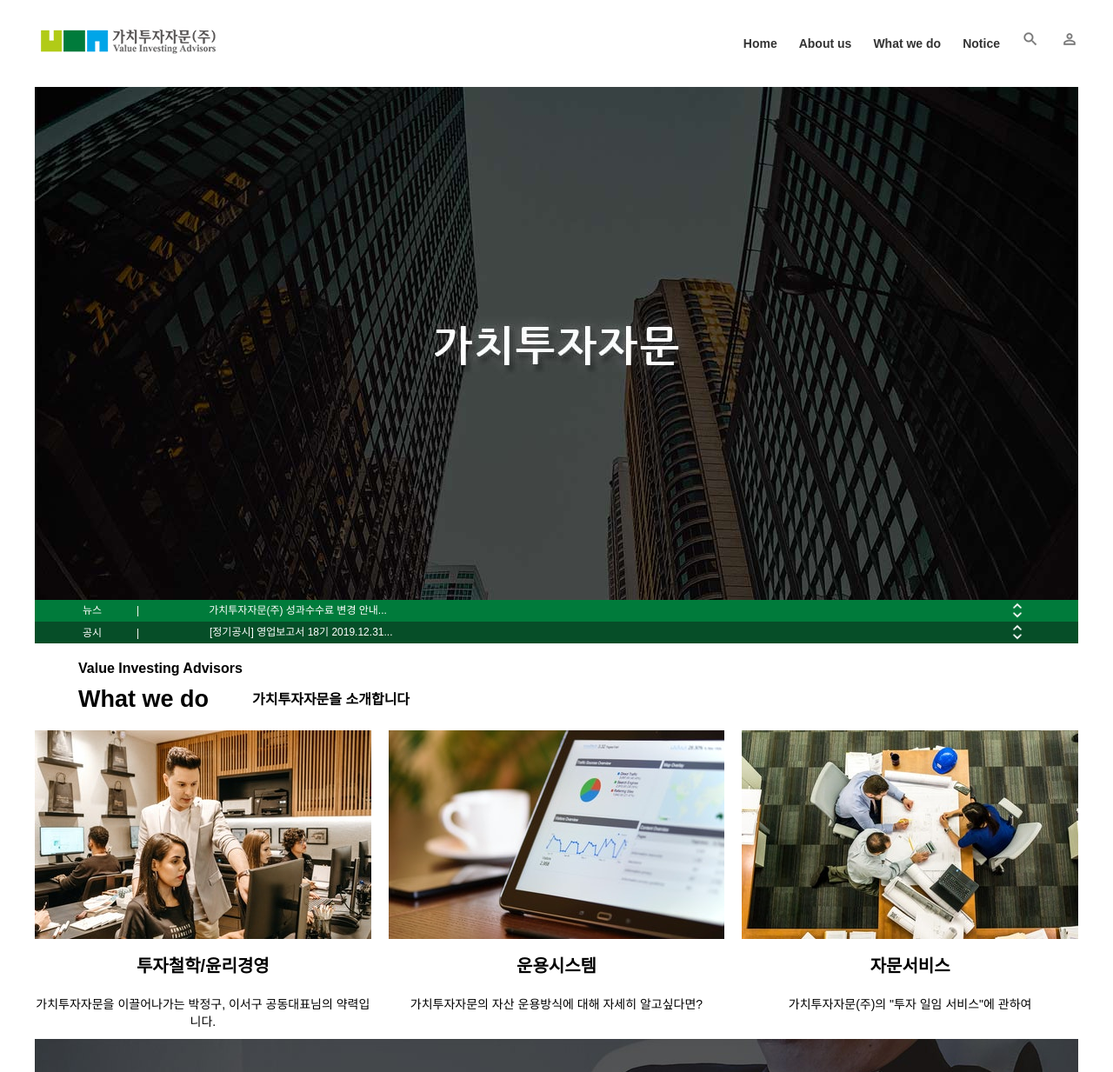
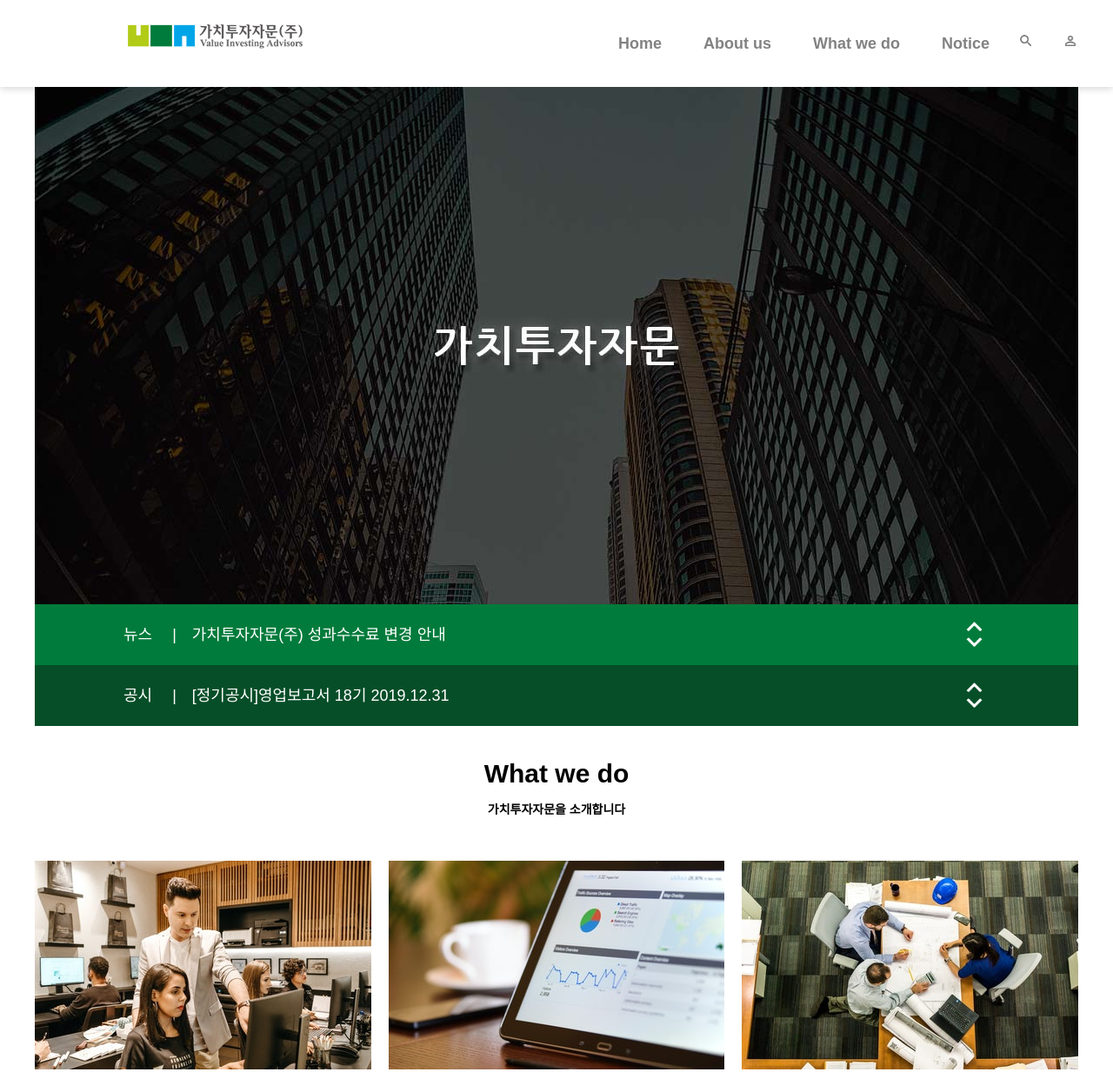
Before and after one commit to dobu15911/teamproject, a plain HTML site: page index.html in a window 1280 px wide. Shown: the top 1233 px of the page at 87% size. Drawn offline with nearby package versions, Linux system fonts and the light colour scheme.

Commit message:
Add files via upload

```diff
--- a/css/style.css
+++ b/css/style.css
@@ -1,168 +1,149 @@
+/* 초기화 */
 * {
     margin: 0; padding: 0;
     box-sizing: border-box;
 }
-
-a { text-decoration: none;}
-ul { list-style-type: none;}
-
+a {
+    text-decoration: none;
+}
+ul {
+    list-style-type: none;
+}
 body {
     font-size: 18px;
     font-family: 'Nanum Gothic', sans-serif;
     min-width: 1200px;
 }
-/*머가리*/
+/* header */
 .header_wrap {
-
-    height: 100px;
+    box-shadow: 0px 1px 9px rgba(0, 0, 0, 0.2);
 }
 #main_header {
-  width: 1200px; height: 100px;
-  position: relative;
-  /* background: #ccc; */
-  margin: 0 auto;
+    width: 1200px; height: 100px;
+    position: relative;
+    margin: 0 auto;
 }
 #main_header > h1 {
-   position: absolute;
-   left: 0; top: 25px;
+    position: absolute;
+    left: 100px;
+    line-height: 100px;
 }
 #gnb {
-   position: absolute;
-   right: 0; top: 35px;
+    position: absolute;
+    right: 0;
+    line-height: 100px;
 }
 #gnb > ul > li {
-  display: inline-block;
-   margin-right: 0px;
-   margin-left: 20px;
+    float: left;
+    /* display: inline-block; */
+    margin-right: 24px;
+    margin-left: 24px;
+
 }
-#gnb > ul > li:last-child { margin-right: 0;}
-#gnb > ul > li a { color: #333; font-size: 14px; font-weight: bold;}
-#gnb > ul > li a:hover, #gnb > ul > li a.selected {color: #b2a37a;}
+#gnb > ul > li:last-child {margin-right: 0;}
+
+#gnb > ul > li a {color: #828282; font-weight: bold; width: 100px; height: 100px;}
+#gnb > ul > li a:hover {
+    color: #007b3b; font-weight: bold;
+    transition-duration: 0.2s;
+    border-bottom: 2px solid #007b3b;
+
+}
 
 
-/*몸통*/
-#visual {
-    height: 590px;
+.gnb-icon {
+    width: 18px;
+    height: 18px;
+    right: 0;
+    top: 20px;
+    margin-right: 0px;
+    margin-left: -15px;
+}
+/* main_visual */
+#main_visual {
+    position: relative;
+    width: 1200px;
+    height: 595px;
+    /* outline: 2px solid red; */
     overflow: hidden;
-    margin:0 auto;
+    margin: 0 auto;
+}
+
+/* notice */
+#notice > .notice_container{
+    background-color: #007b3b;
+    width: 1200px;
+    height: 70px;
+    line-height: 70px;
+    margin: 0 auto;
+    overflow: hidden;
+    color: #fff;
+}
+#notice > .notice_container .title {
+    float: left;
+    font-size: 18px;
+    margin-left: 102px;
+}
+#notice > .notice_container .title span {
+    margin-left: 1em;
+    margin-right: 1em;
+}
+#notice > .notice_container .text {
+    float: left;
+    font-size: 18px;
+}
+#notice > .notice_container .arrow_top {
+    float: right;
+    margin-top: 17px;
+    margin-right: 102px;
+    width: 35px;
+    height: 35px;
+}
+/* notice2 */
+#notice > .notice_con2{
+    background-color: #064e28;
+    width: 1200px;
+    height: 70px;
+    line-height: 70px;
+    margin: 0 auto;
+    overflow: hidden;
+    color: #fff;
+}
+#notice > .notice_con2 .title {
+    float: left;
+    font-size: 18px;
+    margin-left: 102px;
+}
+#notice > .notice_con2 .title span {
+    margin-left: 1em;
+    margin-right: 1em;
+}
+#notice > .notice_con2 .text {
+    float: left;
+    font-size: 18px;
+}
+#notice > .notice_con2 .arrow_bot {
+    float: right;
+    margin-top: 17px;
+    margin-right: 102px;
+    width: 35px;
+    height: 35px;
+}
+#con_header{
+    width: 1200px;
+    height: 110px;
+    margin: 0 auto;
     text-align: center;
 }
 
-/*뉴스*/
-#news_1{
-    margin: 0 auto;
-    text-align: center;
-    width: 1200px;
-    height: 25px;
-    font-size: 12px;
-    background: #007b3b;
-    position: relative;
-}
-
-/*포지션 때문에 뉴스 아이콘을 위에다 달아줌*/
-#news_1 > .news1-2 img{
-    position: absolute;
-    right: 0;
-    top: 0;
-    width: 20px;
-    height: 20px;
-    float: right;
-    margin: 0 auto;
-    margin-top: 2px;
-    margin-right: 60px;
-    cursor: pointer;
-}
-
-#news_2{
-    margin: 0 auto;
-    text-align: center;
-    width: 1200px;
-    height: 25px;
-    font-size: 12px;
-    position: relative;
-    background: #064e28;
-}
-#news_1 > .news1 a{
-    float: left;
-    color: white;
-    padding: 5px;
-    padding-top: 2px;
-    margin-left: 50px;
-}
-#news_2 > .news2{
-    float: left;
-    position: absolute;
-    bottom: 0;
-    padding: 5px;
-    color: white;
-    margin-left: 50px;
-}
-#news_1 > .news1 span,#news_2 > .news2 span{
-    margin-left: 40px;
-    margin-right: 20px;
-}
-
-/*뉴스 가운데 텍스트*/
-#news_1 > .news1-2{
-    padding: 5px;
-    padding-top: 2px;
-    margin-left: 50px;
-    float: left;
-}
-#news_1 > .news1-2 a{
-    color: white;
-}
-
-/*뉴스 가운데 텍스트2*/
-#news_2 > .news2-2{
-    padding: 5px;
-    padding-top: 2px;
-    margin-left: 196px;
-    float: left;
-}
-#news_2 > .news2-2 a{
-    color: white;
-}
-
-#news_2 > .news2 a{
-    color: white;
-}
-#news_2 > .news2-2 img{
-    position: absolute;
-    right: 0;
-    top: 0;
-    width: 20px;
-    height: 20px;
-    float: right;
-    margin: 0 auto;
-    margin-top: 2px;
-    margin-right: 60px;
-    cursor: pointer;
-}
-
-/*뉴스 밑에 텍스트*/
-#con_header{
-    width: 1200px;
-    height: 100px;
-    margin: 0 auto;
-    text-align: center;
-    position: relative;
-}
-
 #con_header > .conHead h1{
-    position: absolute;
-    float: left;
-    bottom: 0;
-    margin-left: 50px;
+    margin-top:45px;
+    font-size: 30px;
     margin-bottom: 20px;
+    line-height: 20px;
 }
 #con_header > .conHead h3{
-    position: absolute;
-    font-size: 16px;
-    float: left;
-    bottom: 0;
-    margin-left: 250px;
-    margin-bottom: 25px;
+    font-size: 14px;
 }
 
 #con_header > .intHead h3{
@@ -176,9 +157,19 @@ body {
 #main_content{
     width: 1200px;
     margin: 0 auto;
+    margin-bottom: 50px;
 }
-#main_content > #row > .col,#sub_content > #row > .col{
+#main_content > #row > .col{
     width: 386.66px;
+    float: left;
+    margin-right: 20px;
+    height: 355px;
+    position: relative;
+    overflow: hidden;
+    text-align: center;
+}
+#sub_content > #row > .col{
+    width: 373px;
     float: left;
     margin-right: 20px;
     height: 355px;
@@ -188,9 +179,12 @@ body {
 }
 
 #main_content > #row{overflow: hidden;}
+#sub_content > #row > .col:first-child{
+    margin-left: 20px;
+}
 
 #main_content > #row > .col:last-child,#sub_content > #row > .col:last-child{
-    margin-right: 0;
+    margin-right: 0px;
 }
 #main_content > #row > .col a{
     color: black; font-size: 20px; font-weight: bold;
@@ -202,12 +196,18 @@ body {
     margin-top: 10px;
 }
 
+#main_content > #row > .col > .col-text > .btn-more{
+    font-size: 24px;
+}
+#main_content > #row > .col > .col-text > p{
+    font-size: 14px;
+}
 
 .cover{
     opacity: 0;
 }
 .btn-cover{margin-top: 150px;}
-#main_content >#row > .col .btn-cover a{color: white;}
+#main_content >#row > .col .btn-cover a{color: white;  font-size: 14px; line-height: 12px;}
 #main_content > #row > .col .cover .btn-cover{
     border: 2px solid white;
     color: white;
@@ -242,9 +242,9 @@ body {
     padding: 40px;
     color: white;
 }
-
 #sub_content > #row > .col >.col-text .btn-more{
     color: white;
+    font-size: 24px;
 }
 #sub_content > #row > .col >.col-text{
     margin-top: 15px;
@@ -255,7 +255,7 @@ body {
     background: black;
     border: 1px solid white;
     margin-top: 20px;
-    font-size: 20px;
+    font-size: 14px;
     padding: 10px;
     border-radius: 10px;
     cursor: pointer;
@@ -274,14 +274,16 @@ body {
     width: 1200px;
     height: 200px;
     margin: 0 auto;
-    position: relative;
-}
-.footer-nav > li a{
-    color: black;
+    border-top: 2px solid #717171;
+
 }
 .footer-nav{
-    margin-left: 130px;
+    margin-left: 10px;
     height: 50px;
+}
+.footer-nav > li > a >span{
+    color: #666;
+    font-weight: lighter;
 }
 .footer-nav > li{
     float: left;
@@ -295,17 +297,22 @@ body {
     height: 150px;
     overflow: hidden;
     position: absolute;
-    bottom: 0;
+
     padding-top: 10px;
     background: #b7b7b7;
+}
+.footer-nav > li a{
+    color: black;
 }
 #footer > .footer_logo img{
     margin-left: 120px;
     margin-top: 50px;
 }
+
 #footer > .footer_logo p{
     float: right;
     font-size: 12px;
-    margin-right: 350px;
-    margin-top: 25px;
+    margin-right: 250px;
+    margin-top: 10px;
+    line-height: 25px;
 }
--- a/css/style2.css
+++ b/css/style2.css
@@ -1,8 +1,7 @@
-* {
-    margin: 0; padding: 0;
-    box-sizing: border-box;
+*{
+    margin: 0;
+    padding: 0;
 }
-
 a { text-decoration: none;}
 ul { list-style-type: none;}
 
@@ -11,108 +10,131 @@ body {
     font-family: 'Nanum Gothic', sans-serif;
     min-width: 1200px;
 }
-/*머가리*/
 .header_wrap {
-
-    height: 100px;
+    box-shadow: 0px 1px 9px rgba(0, 0, 0, 0.2);
 }
 #main_header {
     width: 1200px; height: 100px;
     position: relative;
-  /* background: #ccc; */
     margin: 0 auto;
 }
 #main_header > h1 {
     position: absolute;
-   left: 0; top: 25px;
+    left: 100px;
+    line-height: 100px;
 }
 #gnb {
     position: absolute;
-   right: 0; top: 35px;
+    right: 0;
+    line-height: 100px;
 }
 #gnb > ul > li {
-  display: inline-block;
-   margin-right: 0px;
-   margin-left: 20px;
+    float: left;
+    /* display: inline-block; */
+    margin-right: 24px;
+    margin-left: 24px;
+
 }
-#gnb > ul > li:last-child { margin-right: 0;}
-#gnb > ul > li a { color: #333; font-size: 14px; font-weight: bold;}
-#gnb > ul > li a:hover, #gnb > ul > li a.selected {color: #b2a37a;}
+#gnb > ul > li:last-child {margin-right: 0;}
+
+#gnb > ul > li a {color: #828282; font-weight: bold; width: 100px; height: 100px;}
+#gnb > ul > li a:hover {
+    color: #007b3b; font-weight: bold;
+    transition-duration: 0.2s;
+    border-bottom: 2px solid #007b3b;
+
+}
 
 
-/*몸통*/
-#visual {
+.gnb-icon {
+    width: 18px;
+    height: 18px;
+    right: 0;
+    top: 20px;
+    margin-right: 0px;
+    margin-left: -15px;
+}
+ #visual{
      width: 1200px;
      height: 100px;
-    overflow: hidden;
-    margin:0 auto;
-    text-align: left;
+     margin: 0 auto;
      background: #007b3b;
  }
-#visual h3{margin-left: 50px; text-decoration: underline; color: white; margin-top: 40px;}
+ #visual h3{
+    margin-left: 50px;
+    color: white;
+    float: left;
+    line-height: 100px;
+}
+#visual h3:after{
+    border-bottom: 2px solid #fff;
+    margin: 10px auto;
+}
 
-
-/*사이드바*/
 #content{
     width: 1200px;
     margin: 0 auto;
-    position: relative;
+}
+#content > #content-menu{
+    width: 1200px;
+    height: 1250px;
+}
+#content > #content-menu > .sideM{
+    float: left;
+    width: 200px;
+    height: 1100px;
+}
+#content > #content-menu > .sideM > ul > li{
+    text-align: center;
+    padding-top: 25px;
+    padding-bottom: 20px;
+}
+#content > #content-menu > .sideM > ul > li:hover{
+    background: #b1cb17;
+    transition: 0.4s;
+    font-weight: bold;
 }
 
-#content > .sideM{
-    width: 200px;
-    margin-left: 50px;
-}
-#content > .sideM > ul > li{
-    margin-top: 60px;
-}
-#content > .sideM > ul > li a{
-    color:  black;
-}
-#content > .sideM > ul > li a:hover{
-    background: #007b3b;
-    padding-left: 40px;
-    padding-right: 40px;
-    padding-top: 10px;
-    padding-bottom: 10px;
-    border-radius: 5px;
-    color: #fff;
-}
-#content > .sideM > ul > li:nth-child(n+2){
-    margin-top: 10px;
-    margin-left: 40px;
-    font-size: 14px;
-}
-/*사이드메뉴 끝*/
-
-/*메인*/
-#main_visual{
-    width: 950px;
-    right: 360px;
-    position: absolute;
-    top: 0;
-    right: 0;
+#content > #content-menu > .sideM > ul > li:after{
+    content: "";
+    display: block;
+    border-bottom: 2px solid #fff;
+    margin: 10px 90px auto;
 }
 
-#main_visual > .h1-2{
-    margin-top: 150px;
+#content > #content-menu > .sideM > ul > li a{
+    color: black;
 }
-#main_visual > .h1-2 h1{margin-bottom: 15px;}
-#main_visual > .h1-1 h1{margin-bottom: 15px;}
 
+#content > #content-menu > #main_visual{
+    width: 1000px;
+    height: 1200px;
+    float: right;
+    font-size: 15px;
+    overflow: scroll;
+}
+#content > #content-menu > #main_visual .h1-1,.h1-2{
+    margin-left: 50px;
+    margin-top: 50px;
+}
+#content > #content-menu > #main_visual .h1-1 h1,.h1-2 h1{
+    margin-bottom: 20px;
+}
 
-/*푸터 영역*/
 #footer{
     width: 1200px;
     height: 200px;
     margin: 0 auto;
-    margin-top: 90%;
     border-top: 2px solid #717171;
 
 }
 .footer-nav{
-    margin-left: 130px;
+    margin-left: 10px;
     height: 50px;
+}
+.footer-nav > li > a >span{
+    color: #666;
+    font-weight: lighter;
 }
 .footer-nav > li{
     float: left;
@@ -142,6 +164,7 @@ body {
 #footer > .footer_logo p{
     float: right;
     font-size: 12px;
-    margin-right: 350px;
-    margin-top: 25px;
+    margin-right: 250px;
+    margin-top: 10px;
+    line-height: 25px;
 }
--- a/index.html
+++ b/index.html
@@ -1,79 +1,66 @@
 <!DOCTYPE html>
-<html lang="ko">
+<html lang="en">
+
 <head>
-        <meta charset="utf-8">
-        <meta name="ViewPort" content="width=device-width, initial-scale=1,0">
-        <script src="https://ajax.googleapis.com/ajax/libs/jquery/3.4.1/jquery.min.js"></script>
-        <link href="css/style.css" rel="stylesheet">
+    <meta charset="UTF-8">
+    <meta name="viewport" content="width=device-width, initial-scale=1.0">
     <title>가치투자자문</title>
+    <!-- 사용자 CSS -->
+    <link rel="stylesheet" href="./css/style.css">
+    <!-- 제이쿼리 라이브러리 -->
+    <script src="js/jquery-3.5.0.min.js"></script>
+    <!-- 사용자 자바스크립트 -->
+    <script src="js/main2.js"></script>
 </head>
-
-    <style>
-
-    </style>
 
 <body>
     <!-- header -->
     <div class="header_wrap">
         <header id="main_header">
-              <h1><img src="images/main_logo.png" alt="가치투자자문"></h1>
+            <h1><a href="index.html"><img src="./images/main_logo.png" alt="가치투자자문"></a></h1>
             <nav id="gnb">
                 <ul>
                     <li><a href="#">Home</a></li>
                     <li><a href="sub.html">About us</a></li>
                     <li><a href="#">What we do</a></li>
                     <li><a href="#">Notice</a></li>
-                  <li><a href="#"><img src="icon/search.png" style="width: 20px; height: 20px;"></a></li>
-                  <li><a href="#"><img src="icon/login.png" style="width: 20px; height: 20px;"></a></li>
+                    <li><a href="#"><img class="gnb-icon" src="./icon/search.png" alt="서치아이콘"></a></li>
+                    <li><a href="#"><img class="gnb-icon" src="./icon/login.png" alt="로그인"></a></li>
                 </ul>
             </nav>
         </header>
     </div>
-        <!-- end header_wrap -->
+    <!--end header wrap-->
 
+    <div id="main_visual">
+        <img src="./images/Rectangle 3.jpg" alt="visual">
+        <!-- <img src="./images/Rectangle 3.jpg" alt="visual"> -->
+        <!-- <img src="./images/Rectangle 3.jpg" alt="visual"> -->
+    </div>
+    <!--end main_visual-->
 
-        <!-- Visual -->
-          <section id="visual">
-            <div class="img">
-              <img src="./images/Rectangle 3.jpg" alt="visual">
+    <section id="notice">
+        <div class="notice_container">
+            <ul>
+                <li>
+                    <p class="title">뉴스 <span>|</span></p>
+                    <p class="text">가치투자자문(주) 성과수수료 변경 안내</p>
+                    <img src="./images/arrow.png" alt="위아래" class="arrow_top">
+                </li>
+            </ul>
+        </div>
+        <div class="notice_con2">
+            <ul>
+                <li>
+                    <p class="title">공시 <span>|</span></p>
+                    <p class="text">[정기공시]영업보고서 18기 2019.12.31</p>
+                    <img src="./images/arrow.png" alt="위아래" class="arrow_bot">
+                </li>
+            </ul>
         </div>
     </section>
-        <!-- end Visual -->
-
-        <!-- news -->
-          <div id="news_1">
-              <div class="news1">
-                <ul>
-                    <li><a href="#">뉴스<span>|</span></a></li>
-                </ul>
-              </div>
-              <div class="news1-2">
-                  <ul>
-                    <li><a href="#">가치투자자문(주) 성과수수료 변경 안내...</a></li>
-                    <li><img src="images/arrow.png" class="img"></li>
-                  </ul>
-              </div>
-        </div>
-        <div id="news_2">
-            <div class="news2">
-                <ul>
-                    <li><a href="#">공시<span>|</span></a></li>
-                </ul>
-            </div>
-            <div class="news2-2">
-                <ul>
-                  <li><a href="#">[정기공시] 영업보고서 18기 2019.12.31...</a></li>
-                  <li><img src="images/arrow.png" class="img"></li>
-                </ul>
-            </div>
-        </div>
-        <!-- end News -->
-
 <!-- content_header -->
 <section id="con_header">
-            <div class="intHead">
-                <h3>Value Investing Advisors</h3>
-            </div>
     <div class="conHead">
         <h1>What we do</h1><h3>가치투자자문을 소개합니다</h3>
     </div>
@@ -163,13 +150,13 @@
 </div>
 <!-- end sub_content -->
 
-        <section id="footer">
+<footer id="footer">
     <div class="footer_lText">
         <ul class="footer-nav">
-                    <li><a href="#">Home</a></li>
-                    <li><a href="#">운영방식</a></li>
-                    <li><a href="#">게시판 링크</a></li>
-                    <li><a href="#">개인정보처리방침</a></li>
+            <li><a href="#">Home<span>  |</span></a></li>
+            <li><a href="#">운영방식<span>  |</span></a></li>
+            <li><a href="#">게시판 링크<span>  |</span></a></li>
+            <li><a href="#" style="font-weight:bold;">개인정보처리방침</a></li>
         </ul>
     </div>
     <div class="footer_logo">
@@ -179,7 +166,13 @@
             TEL (02)780-3113 FAX (02)780-3773<br><br>
             Copyright © 2017, Value Investing Advisors. All rights reserved. Powered by MKH</p>
     </div>
-        </section>
+</footer>
 
 </body>
 </html>
+
+
+
+</body>
+
+</html>
```
Also changed, not shown: sub.html (+10 -8 lines). Lines whose indentation alone changed are shown as unchanged.
